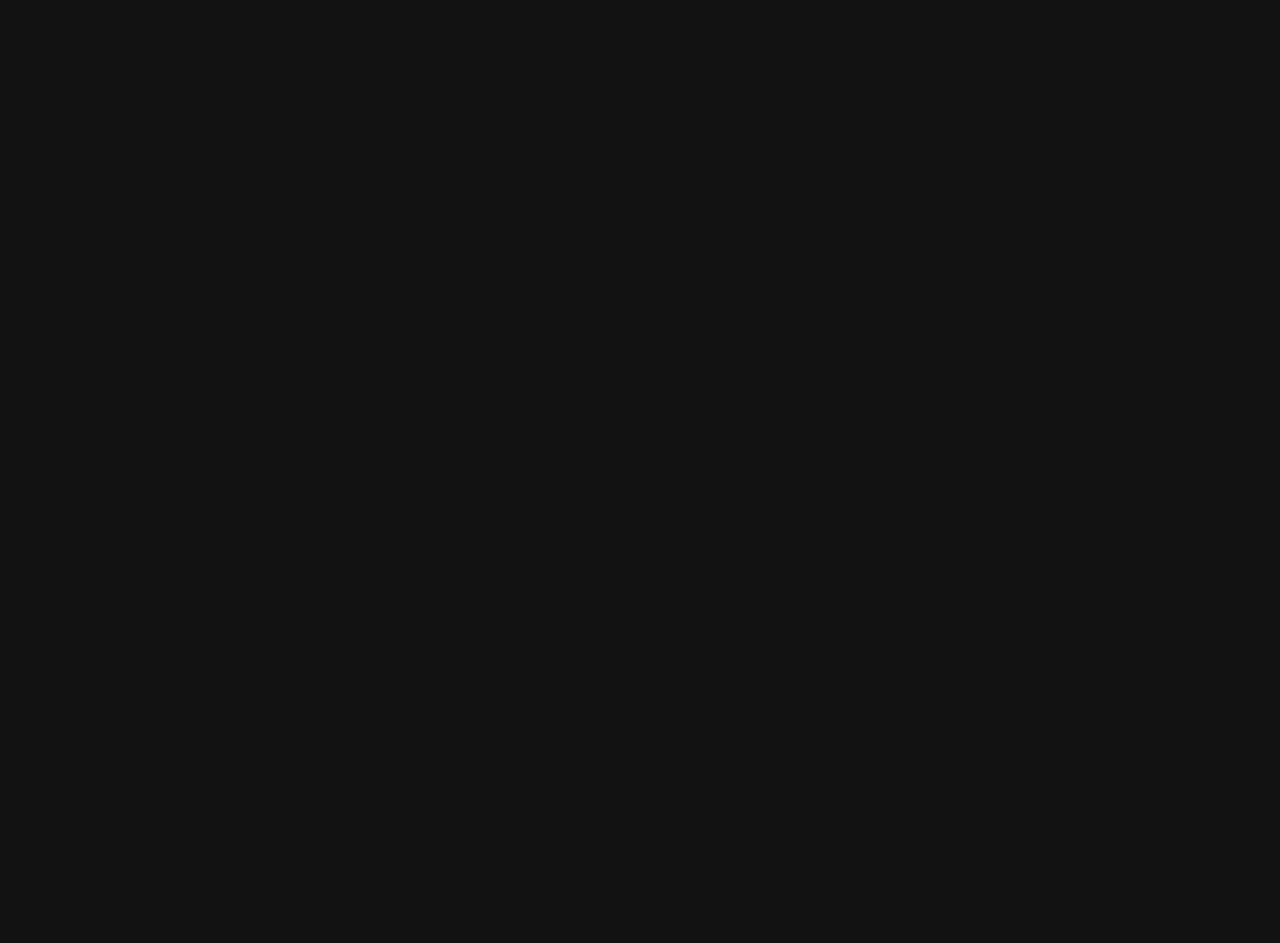
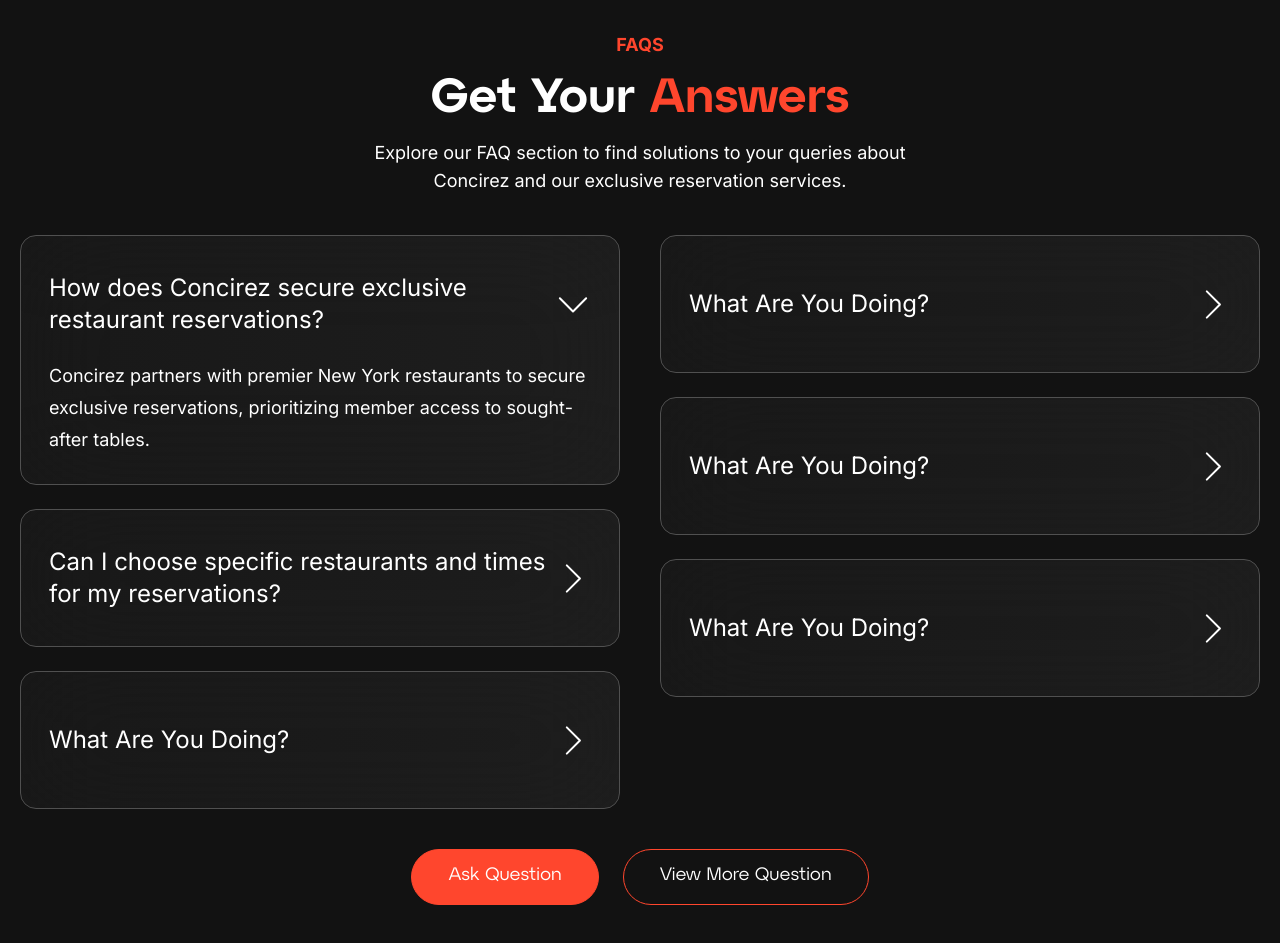
Before and after one commit to baxriddin0317/concirez, a Next.js app: page / in a window 1280 px wide. Shown: the part 4000-4943 px from the top of the page. Before the commit the page ends 3971 px from the top, so only its background shows below. Built offline with nearby package versions, Linux system fonts and the light colour scheme.

Commit message:
faqs section

```diff
--- a/app/page.tsx
+++ b/app/page.tsx
@@ -1,4 +1,4 @@
-import { Block, Hero, HowItWork, InfiniteSection, Pricing, Testimonial } from "@/components";
+import { Block, FAQs, Hero, HowItWork, InfiniteSection, Pricing, Testimonial } from "@/components";
 import Image from "next/image";
 
 export default function Home() {
@@ -16,6 +16,7 @@
         />
       </div>
       <Pricing />
+      <FAQs />
     </main>
   );
 }
--- /dev/null
+++ b/components/FAQs.tsx
@@ -0,0 +1,102 @@
+import { Disclosure, DisclosureButton, DisclosurePanel, Transition } from '@headlessui/react'
+import React from 'react'
+
+export const FAQs = () => {
+  return (
+    <section className='max-w-7xl mx-auto px-4 lg:px-5 py-24 my-1'>
+      {/* head */}
+      <div className="max-w-xl mx-auto space-y-4 text-center">
+        <p className="text-brand-orange text-lg font-bold uppercase">FAQs</p>
+        <h3 className="font-atyp text-5xl capitalize font-semibold">
+        Get Your <span className="text-brand-orange">Answers</span>
+        </h3>
+        <p className="text-lg">
+        Explore our FAQ section to find solutions to your queries about Concirez and our exclusive reservation services.
+        </p>
+      </div>
+      {/* dropdowns */}
+      <div className='grid lg:grid-cols-2 gap-x-10 gap-y-6'>
+        <div className='flex flex-col gap-y-6 mt-10'>
+          {disclosureData.filter(item => item.id % 2 !== 0).map(item => (
+            <Disclosure as="div" key={item.id} defaultOpen={item.id === 1} className="bg-secondary backdrop-blur-lg border border-brand-black-100 p-7 rounded-2xl">
+              <DisclosureButton className="w-full h-20 group flex items-center justify-between">
+                <span className='line-clamp-2 text-2xl text-left'>
+                {item.title}
+                </span>
+                <span className='group-data-[open]:rotate-90 transition-all duration-300'>
+                  <svg xmlns="http://www.w3.org/2000/svg" width={36} height={35} viewBox="0 0 36 35" fill="none">
+                    <path d="M11.8003 30.625L24.9379 17.5L11.8003 4.375" stroke="white" strokeWidth={2} strokeLinecap="round" strokeLinejoin="round" />
+                  </svg>
+                </span>
+              </DisclosureButton>
+                <DisclosurePanel className="text-lg leading-8 pt-4">
+                  {item.text}
+                </DisclosurePanel>
+            </Disclosure>
+          ))}
+        </div>
+        <div className='flex flex-col gap-y-6 mt-10'>
+          {disclosureData.filter(item => item.id % 2 == 0).map(item => (
+            <Disclosure as="div" key={item.id} className="bg-secondary backdrop-blur-lg border border-brand-black-100 p-7 rounded-2xl">
+              <DisclosureButton className="w-full h-20 group flex items-center justify-between">
+                <span className='line-clamp-2 text-2xl text-left'>
+                {item.title}
+                </span>
+                <span className='group-data-[open]:rotate-90 transition-all duration-300'>
+                  <svg xmlns="http://www.w3.org/2000/svg" width={36} height={35} viewBox="0 0 36 35" fill="none">
+                    <path d="M11.8003 30.625L24.9379 17.5L11.8003 4.375" stroke="white" strokeWidth={2} strokeLinecap="round" strokeLinejoin="round" />
+                  </svg>
+                </span>
+              </DisclosureButton>
+                <DisclosurePanel className="text-lg leading-8 pt-4">
+                  {item.text}
+                </DisclosurePanel>
+            </Disclosure>
+          ))}
+        </div>
+      </div>
+
+      <div className='flex items-center justify-center mt-10 gap-6'>
+        <button className="flex items-center justify-center bg-brand-orange rounded-full h-14 pb-1 text-lg font-atyp border border-brand-orange px-9">
+        Ask Question
+        </button>
+        <button className="flex items-center justify-center bg-transparent rounded-full h-14 pb-1 text-lg font-atyp border border-brand-orange px-9">
+        View More Question
+        </button>
+      </div>
+    </section>
+  )
+}
+
+const disclosureData = [
+  {
+    id: 1,
+    title: "How does Concirez secure exclusive restaurant reservations?",
+    text: "Concirez partners with premier New York restaurants to secure exclusive reservations, prioritizing member access to sought-after tables."
+  },
+  {
+    id: 2,
+    title: "What Are You Doing?",
+    text: " reservations, prioritizing member access to sought-after tables."
+  },
+  {
+    id: 3,
+    title: "Can I choose specific restaurants and times for my reservations?",
+    text: "Concirez partners with premier New York restaurants to secure exclusive reservations, prioritizing member access to sought-after tables."
+  },
+  {
+    id: 4,
+    title: "What Are You Doing?",
+    text: "Concirez partners with premier New York restaurants to secure exclusive reservations, prioritizing member access to sought-after tables."
+  },
+  {
+    id: 5,
+    title: "What Are You Doing?",
+    text: "Concirez partners with premier New York restaurants to secure exclusive reservations, prioritizing member access to sought-after tables."
+  },
+  {
+    id: 6,
+    title: "What Are You Doing?",
+    text: "Concirez partners with premier New York restaurants to secure exclusive reservations, prioritizing member access to sought-after tables."
+  },
+]
--- a/components/Pricing.tsx
+++ b/components/Pricing.tsx
@@ -3,8 +3,10 @@
 export const Pricing = () => {
   return (
     <section className="py-12 overflow-y-hidden relative">
+      {/* shadows */}
       <div className="absolute -top-28 left-1/2 -translate-y-full -translate-x-1/2 w-[600px] md:w-[1440px] h-[735px] bg-brand-orange blur-[250px]"></div>
       <div className="absolute -bottom-28 left-1/2 translate-y-full -translate-x-1/2 w-[600px] md:w-[1440px] h-[735px] bg-brand-orange blur-[250px]"></div>
+
       <div className="max-w-7xl mx-auto px-4 lg:px-5 py-1">
         {/* head */}
         <div className="max-w-xl mx-auto space-y-4 text-center">
@@ -52,7 +54,7 @@
                 </div>
               ))}
             </div>
-            <button className="flex items-center justify-center bg-brand-orange rounded-full h-14 pb-1 text-lg font-atyp hover:bg-transparent hover:text-brand-orange border border-brand-orange px-9">
+            <button className="flex items-center justify-center bg-brand-orange rounded-full h-14 pb-1 text-lg font-atyp hover:bg-transparent border border-brand-orange px-9">
             Get started
             </button>
           </div>
@@ -112,7 +114,7 @@
                 ))}
               </div>
             </div>
-            <button className="flex items-center justify-center bg-brand-orange rounded-full h-14 pb-1 text-lg font-atyp hover:bg-transparent hover:text-brand-orange border border-brand-orange px-9">
+            <button className="flex items-center justify-center bg-brand-orange rounded-full h-14 pb-1 text-lg font-atyp hover:bg-transparent border border-brand-orange px-9">
             Get started
             </button>
           </div>
--- a/components/index.ts
+++ b/components/index.ts
@@ -5,3 +5,4 @@
 export { HowItWork } from "./HowItWork"
 export { InfiniteSection } from "./InfiniteSection"
 export { Pricing } from "./Pricing"
+export { FAQs } from "./FAQs"
```
